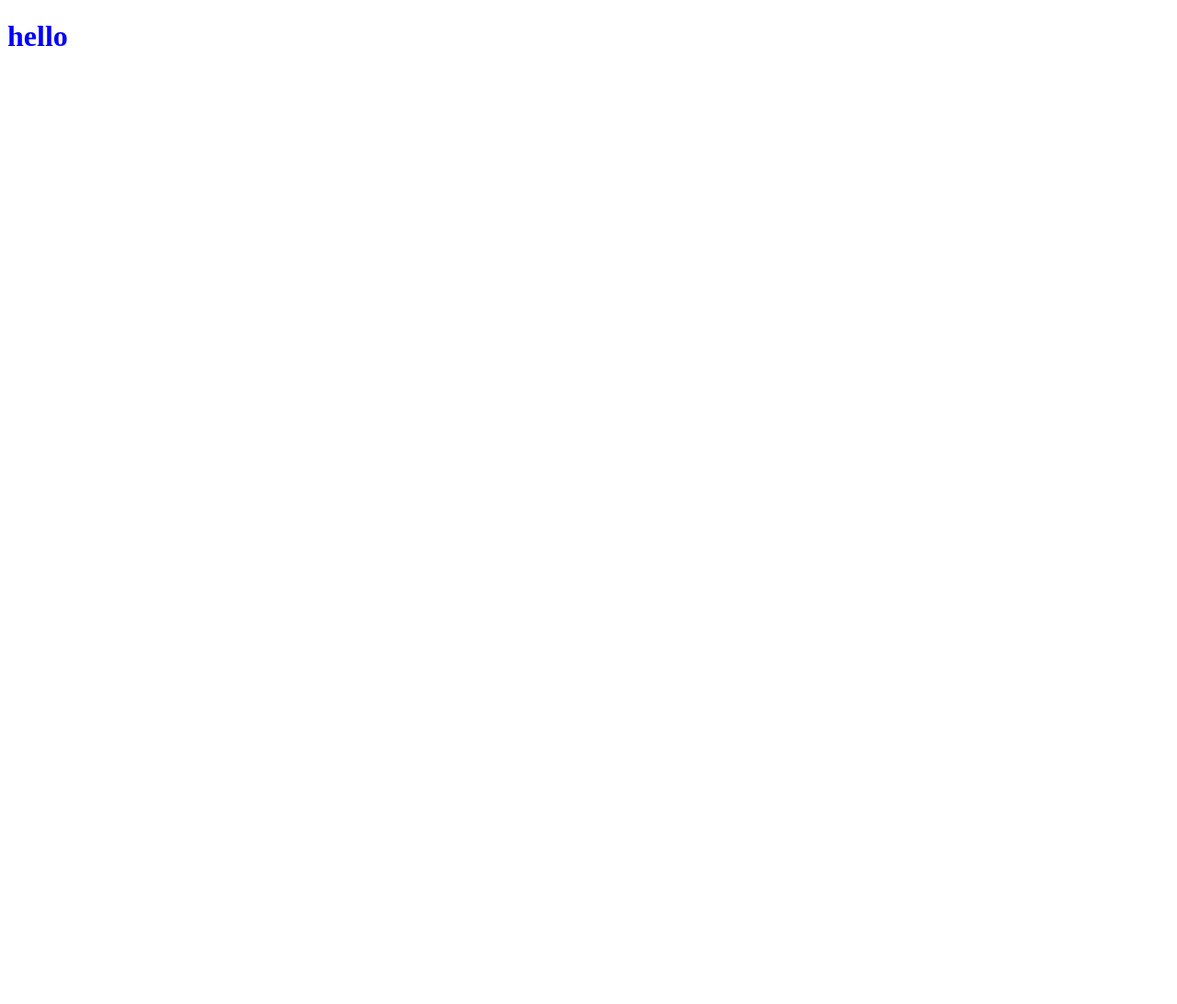
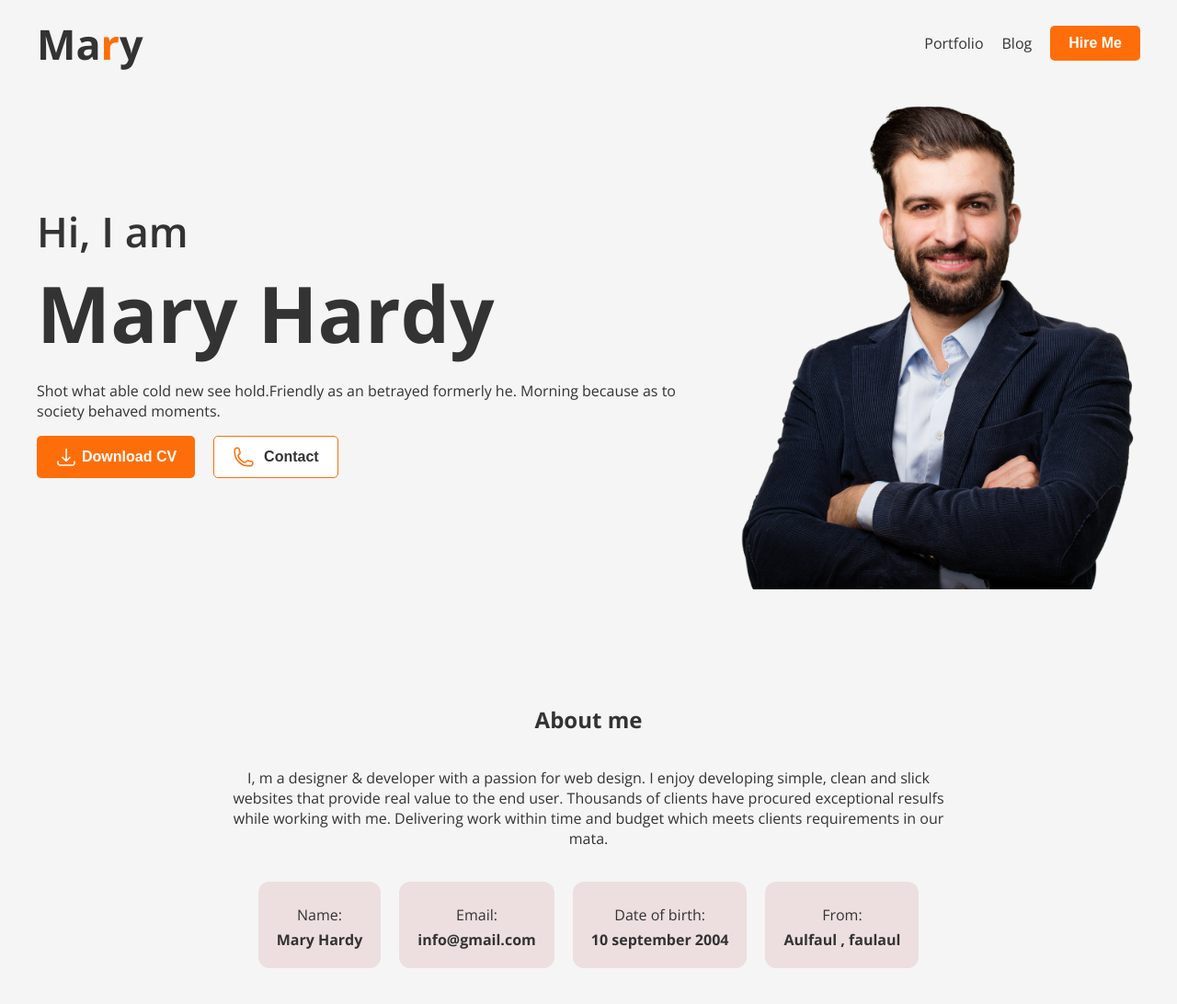
Before and after one commit to Siam-web-dev/portfolio, a plain HTML site: page index.html in a window 1280 px wide. Shown: the whole page at 92% size. Before the commit the page ends 800 px from the top, so only its background shows below. Drawn offline with nearby package versions, Linux system fonts and the light colour scheme.

Commit message:
hero & about sectin add

```diff
--- a/css/style.css
+++ b/css/style.css
@@ -1,3 +1,129 @@
-h1{
-    color: blue;
+body{
+    margin: 0;
+    padding: 0;
+    box-sizing: border-box;
+    background-color: #f5f5f5;
+    color: #333;
+    font-family: "Open Sans", sans-serif;
 }
+img{
+    max-width: 100%;
+    height: auto;
+}
+/* common button  */
+
+button{
+        padding: 10px 20px;
+        border: none;
+        border-radius: 5px;
+        background-color: #fd6e0aFF;
+        color: #fff;
+        font-size: 16px;
+        font-weight: bold;
+        cursor: pointer;
+        display: flex;
+        justify-content: center;
+        align-items: center;
+        gap: 5px;
+}
+/* common container  */
+.container{
+    max-width: 1200px;
+    margin: auto;
+}
+
+
+nav{
+    display: flex;
+    justify-content: space-between;
+    align-items: center;
+    padding: 12px 0;
+}
+.logo{
+    font-weight: bold;
+    font-size: 45px;
+    margin: 0;
+}
+.logo-r{
+    color: #fd6e0aFF;
+}
+ul{
+    display: flex;
+    justify-content: space-between;
+    align-items: center;
+    list-style: none;
+    gap: 20px;
+}
+ul li a{
+    text-decoration: none;
+    color: #333;
+}
+
+/* nav end */
+
+/* hero start  */
+
+.hero-container{
+    display: flex;
+    justify-content: space-between;
+    align-items: center;
+}
+
+/* .hero-left{
+    flex: 1;
+} */
+.hero-left h2{
+    font-size: 45px;
+    font-weight: 600;
+    margin: 0;
+}
+.hero-left h1{
+    font-weight: bold;
+    font-size: 85px;
+    margin: 0;
+}
+.hero-button{
+    display: flex;
+    gap: 20px;
+}
+.second-btn{
+    background-color: #fff;
+    color: #333;
+    border: 1px solid #fd6e0aFF;
+    gap: 10px;
+}
+/* .hero-right{
+    flex: 1;
+    background-image: url("../images/header_bg.png");
+
+} */
+
+            /* about star  */
+.about-container{
+    display: flex;
+    flex-direction: column;
+    justify-content: center;
+    align-items: center;
+    width: 800px;
+    margin: 100px auto;
+    text-align: center;
+
+}
+.about-info{
+    display: flex;
+    justify-content: center;
+    align-items: center;
+    gap: 20px;
+    margin-top: 20px;
+}
+.about-info div{
+    background-color: #eddfdf;
+    padding: 20px;
+    border-radius: 12px;
+}
+.about-info h4{
+    margin: 0;
+}
+.about-info p{
+    margin: 5px;
+}
--- a/index.html
+++ b/index.html
@@ -1,12 +1,91 @@
 <!DOCTYPE html>
 <html lang="en">
-<head>
-    <meta charset="UTF-8">
-    <meta name="viewport" content="width=device-width, initial-scale=1.0">
+  <head>
+    <meta charset="UTF-8" />
+    <meta name="viewport" content="width=device-width, initial-scale=1.0" />
     <title>Portfolio</title>
-    <link rel="stylesheet" href="css/style.css">
-</head>
-<body>
-    <h1>hello</h1>
-</body>
+    <link rel="stylesheet" href="css/style.css" />
+    <!-- Google Font -->
+    <link rel="preconnect" href="https://fonts.googleapis.com" />
+    <link rel="preconnect" href="https://fonts.gstatic.com" crossorigin />
+    <link
+      href="https://fonts.googleapis.com/css2?family=Open+Sans:ital,wght@0,300..800;1,300..800&display=swap"
+      rel="stylesheet"
+    />
+  </head>
+  <body>
+    <!-- Nav bar -->
+    <header>
+      <nav class="container">
+        <h2 class="logo">Ma<span class="logo-r">r</span>y</h2>
+        <ul>
+          <li><a href="">Portfolio</a></li>
+          <li><a href="">Blog</a></li>
+          <li><button>Hire Me</button></li>
+        </ul>
+      </nav>
+    </header>
+    <!-- Nav bar end -->
+
+    <!-- hero star -->
+    <section class="hero-root">
+      <div class="hero-container container">
+        <div class="hero-left">
+          <h2>Hi, I am</h2>
+          <h1>Mary Hardy</h1>
+          <p>
+            Shot what able cold new see hold.Friendly as an betrayed formerly
+            he. Morning because as to society behaved moments.
+          </p>
+          <div class="hero-button">
+            <button><img src="images/Frame-2.png" alt="" /> Download CV</button>
+            <button class="second-btn">
+              <img src="images/Frame.png" alt="" /> Contact
+            </button>
+          </div>
+        </div>
+        <div class="hero-right">
+          <img src="images/hardy.png" alt="" />
+        </div>
+      </div>
+    </section>
+
+    <!-- hero end -->
+    <!-- about star -->
+    <section class="container">
+      <div class="about-container">
+        <h2>About me</h2>
+        <p>
+          I, m a designer & developer with a passion for web design. I enjoy
+          developing simple, clean and slick websites that provide real value to
+          the end user. Thousands of clients have procured exceptional resulfs
+          while working with me. Delivering work within time and budget which
+          meets clients requirements in our mata.
+        </p>
+        <div class="about-info">
+          <div>
+            <p>Name:</p>
+            <h4>Mary Hardy</h4>
+          </div>
+          <div>
+            <p>Email:</p>
+            <h4>info@gmail.com</h4>
+          </div>
+          <div>
+            <p>Date of birth:</p>
+            <h4>10 september 2004</h4>
+          </div>
+          <div>
+            <p>From:</p>
+            <h4>Aulfaul , faulaul</h4>
+          </div>
+        </div>
+      </div>
+    </section>
+
+    <!-- about end  -->
+    <!-- what i do start  -->
+
+    <!-- what i do start end -->
+  </body>
 </html>
```
Also changed, not shown: images/Frame-2.png (added), images/Frame.png (added), images/developer.png (added), images/hardy.png (added), images/header_bg.png (added).
